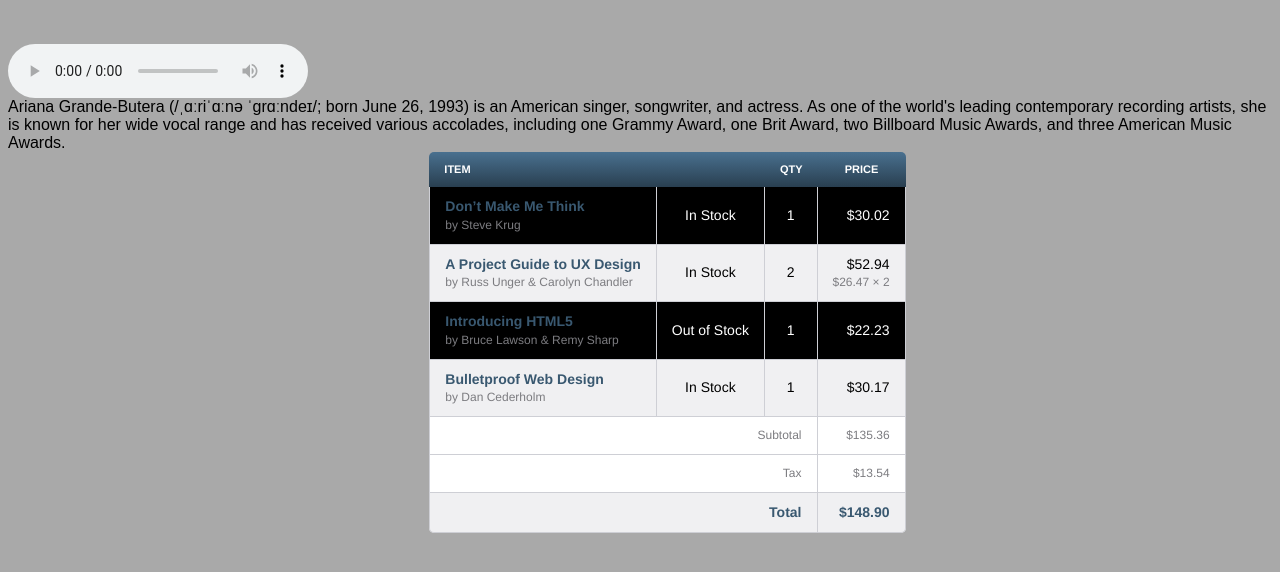
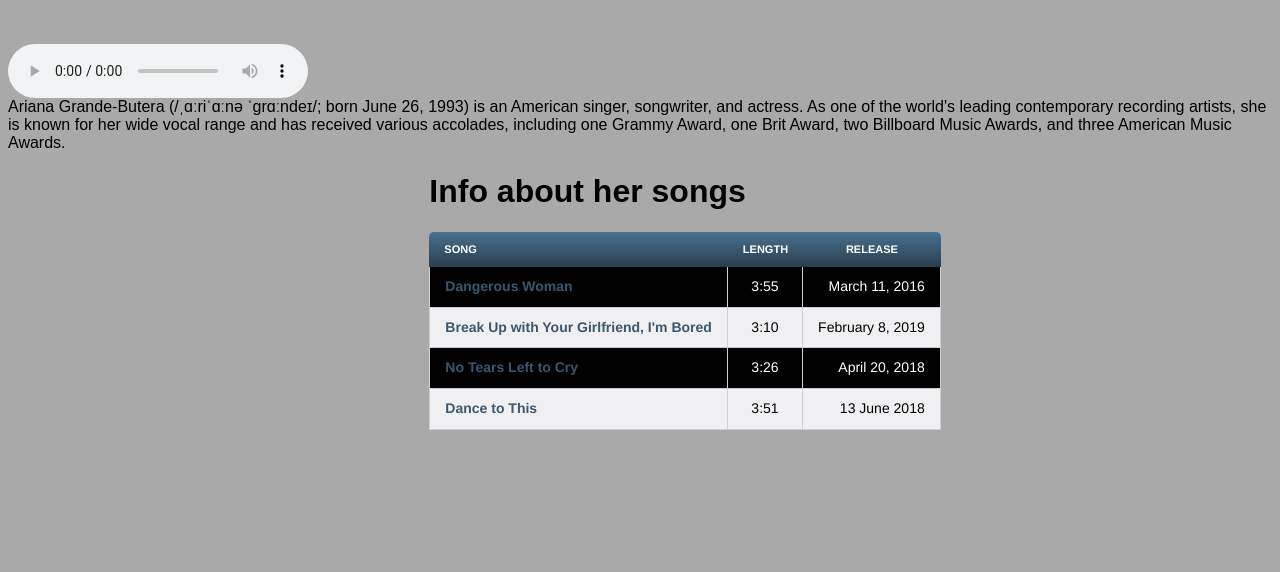
Before and after one commit to Huginn-Muninn/HuginnMuninn.github.io, a Jekyll site: the page built from authors/jill.html, in a window 1280 px wide. Shown: the top 572 px of the page. Built offline with Jekyll 4.4.1, drawn with Linux system fonts in a browser that asks for light colours.

Commit message:
Update jill.html

```diff
--- a/authors/jill.html
+++ b/authors/jill.html
@@ -14,65 +14,44 @@
         <div class='vinstri'></div>
         <a>
           <table class='midja'>
+             <h1>Info about her songs</h1>
               <thead>
                 <tr>
-                  <th scope="col" colspan="2">Item</th>
-                  <th scope="col">Qty</th>
-                  <th scope="col">Price</th>
+                  <th scope="col">Song</th>
+                  <th scope="col">Length</th>
+                  <th scope="col">Release</th>
                 </tr>
               </thead>
               <tbody class='bakgrat'>
                 <tr>
                   <td class='bakgrat'>
-                    <strong class="book-title">Don&#8217;t Make Me Think</strong>
-                    <span class="text-offset">by Steve Krug</span>
+                    <strong class="book-title">Dangerous Woman</strong>
                   </td>
-                  <td class="item-stock hvit">In Stock</td>
-                  <td class="item-qty hvit">1</td>
-                  <td class="item-price hvit">$30.02</td>
+                  <td class="item-qty hvit">3:55</td>
+                  <td class="item-price hvit">March 11, 2016</td>
                 </tr>
                 <tr>
                   <td>
-                    <strong class="book-title">A Project Guide to UX Design</strong>
-                    <span class="text-offset">by Russ Unger &#38; Carolyn Chandler</span>
+                    <strong class="book-title">Break Up with Your Girlfriend, I'm Bored</strong>
                   </td>
-                  <td class="item-stock svart">In Stock</td>
-                  <td class="item-qty svart">2</td>
-                  <td class="item-price svart">$52.94 <span class="text-offset item-multiple">$26.47 &#215; 2</span></td>
+                  <td class="item-qty svart">3:10</td>
+                  <td class="item-price svart">February 8, 2019</td>
                 </tr>
                 <tr>
                   <td class='bakgrat'>
-                    <strong class="book-title">Introducing HTML5</strong>
-                    <span class="text-offset">by Bruce Lawson &#38; Remy Sharp</span>
+                    <strong class="book-title">No Tears Left to Cry</strong>
                   </td>
-                  <td class="item-stock hvit">Out of Stock</td>
-                  <td class="item-qty hvit">1</td>
-                  <td class="item-price hvit">$22.23</td>
+                  <td class="item-qty hvit">3:26</td>
+                  <td class="item-price hvit">April 20, 2018</td>
                 </tr>
                 <tr>
                   <td>
-                    <strong class="book-title">Bulletproof Web Design</strong>
-                    <span class="text-offset">by Dan Cederholm</span>
+                    <strong class="book-title">Dance to This</strong>
                   </td>
-                  <td class="item-stock svart">In Stock</td>
-                  <td class="item-qty svart">1</td>
-                  <td class="item-price svart">$30.17</td>
+                  <td class="item-qty svart">3:51</td>
+                  <td class="item-price svart">13 June 2018</td>
                 </tr>
               </tbody>
-              <tfoot>
-                <tr class="text-offset bakhvit">
-                  <td colspan="3">Subtotal</td>
-                  <td>$135.36</td>
-                </tr>
-                <tr class="text-offset bakhvit">
-                  <td colspan="3">Tax</td>
-                  <td>$13.54</td>
-                </tr>
-                <tr>
-                  <td colspan="3">Total</td>
-                  <td>$148.90</td>
-                </tr>
-              </tfoot>
           </table>
         </a>
       </div>
```
